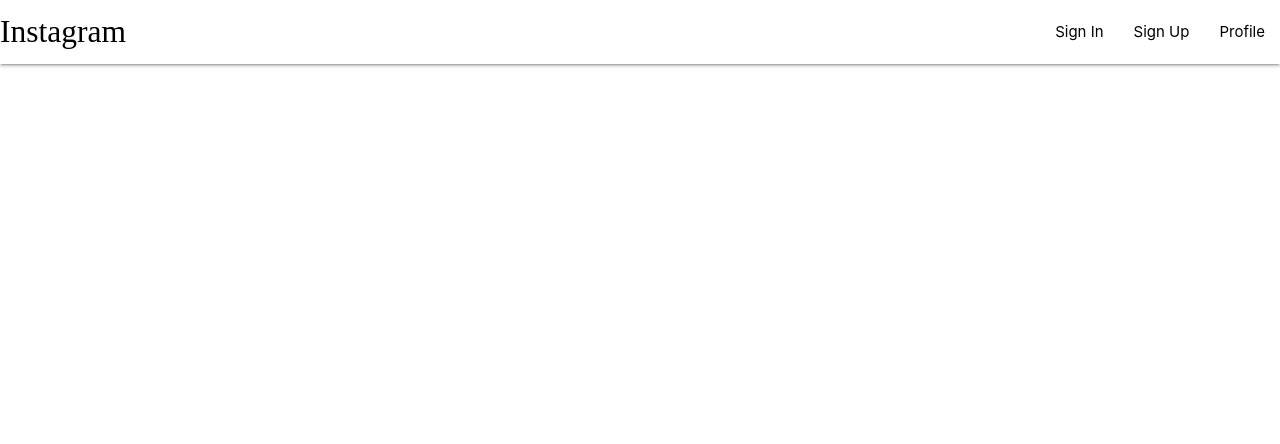
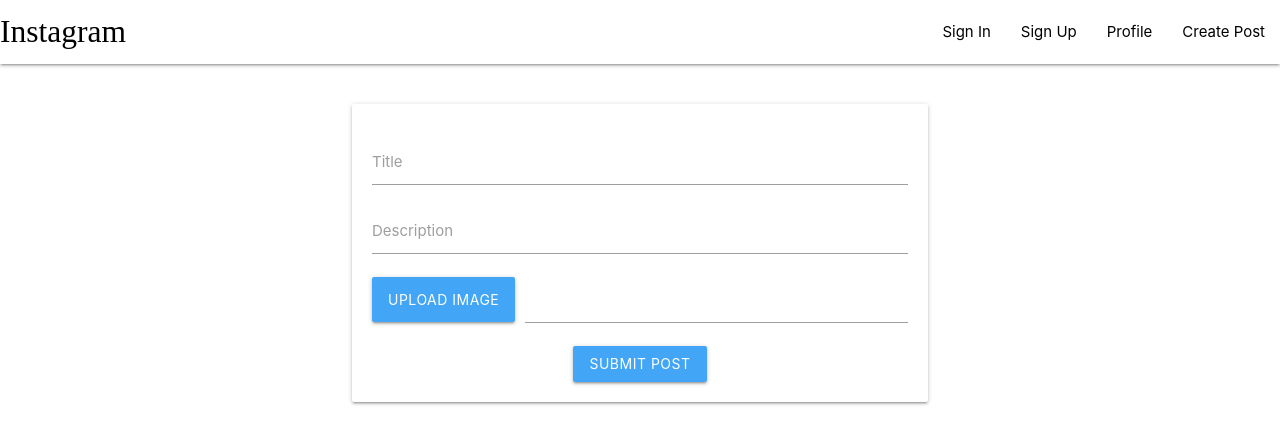
Before and after one commit to varunIIT/Instagram-Clone, a React (Create React App) app in the folder client/: page /create-post in a window 1280 px wide. Shown: the top 444 px of the page. Built offline with nearby package versions, Linux system fonts and the light colour scheme; a web font is replaced by a local one.

Commit message:
create post component

```diff
--- a/client/src/App.css
+++ b/client/src/App.css
@@ -8,21 +8,24 @@ a{
 h2{
     margin:20px auto;
 }
-.btn{
-    margin-top: 10px;
-    margin-bottom: 20px;
-}
 .auth-card{
     width: 400px;
     margin: 40px auto;
     padding: 20px;
     text-align: center;
 }
+.createPost-card{
+  min-width: 400px;
+  width: 45%;
+  margin: 40px auto;
+  padding: 20px;
+  text-align: center;
+}
 .input-field input:focus {
     border-bottom: 1px solid #42a5f5 !important;
     box-shadow: 0 1px 0 0 #42a5f5 !important;
   }
-  .input-field input:focus {
+  .input-field input:focus+label {
     color: #42a5f5 !important;
   }
   #profile-box{
--- a/client/src/App.js
+++ b/client/src/App.js
@@ -6,6 +6,7 @@ import Profile from './components/screens/Profile'
 import SignUp from './components/screens/SignUp'
 import SignIn from './components/screens/SignIn'
 import Home from './components/screens/Home'
+import CreatePost from'./components/screens/CreatePost'
 
 function App() {
   return (
@@ -17,6 +18,7 @@ function App() {
           <Route exact path="/profile"><Profile/></Route>
           <Route exact path="/sign-in"><SignIn/></Route>
           <Route exact path="/sign-up"><SignUp/></Route>
+          <Route exact path="/create-post"><CreatePost/></Route>
         </Switch>
       </Router>
 
--- a/client/src/components/Navbar.js
+++ b/client/src/components/Navbar.js
@@ -8,6 +8,7 @@ const Navbar = () => {
                     <li><Link to="/sign-in">Sign In</Link></li>
                     <li><Link to="/sign-up">Sign Up</Link></li>
                     <li><Link to="/profile">Profile</Link></li>
+                    <li><Link to="/create-post">Create Post</Link></li>
                 </ul>
             </div>
         </nav>
--- /dev/null
+++ b/client/src/components/screens/CreatePost.js
@@ -0,0 +1,28 @@
+const CreatePost = () => {
+    return (
+        <div className="card createPost-card">
+            <div className="input-field">
+                <input id="title" type="text"></input>
+                <label for="title">Title</label>
+            </div>
+
+            <div className="input-field">
+                <input id="body" type="text"></input>
+                <label for="body">Description</label>
+            </div>
+
+            <div className="file-field input-field">
+                <div className="btn  blue lighten-1">
+                    <span>Upload Image</span>
+                    <input type="file"></input>
+                </div>
+                <div className="file-path-wrapper">
+                    <input className="file-path validate" type="text" />
+                </div>
+            </div>
+            <button className="btn waves-effect waves-light  blue lighten-1">Submit Post</button>
+        </div>
+    )
+}
+
+export default CreatePost
--- a/client/src/components/screens/SignIn.js
+++ b/client/src/components/screens/SignIn.js
@@ -3,11 +3,11 @@ const SignIn = () => {
         <div className="signIn-container">
             <div className="card auth-card">
                 <h2>Instagram</h2>
-                <div className="input-field col s6">
+                <div className="input-field">
                     <input id="email" type="email"></input>
                     <label for="email">Email</label>
                 </div>
-                <div className="input-field col s6">
+                <div className="input-field">
                     <input id="password" type="password"></input>
                     <label for="password">Password</label>
                 </div>
--- a/client/src/components/screens/SignUp.js
+++ b/client/src/components/screens/SignUp.js
@@ -3,15 +3,15 @@ const SignUp = () => {
         <div className="signUp-container">
             <div className="card auth-card">
                 <h2>Instagram</h2>
-                <div className="input-field col s6">
+                <div className="input-field">
                     <input id="name" type="text"></input>
                     <label for="name">Name</label>
                 </div>
-                <div className="input-field col s6">
+                <div className="input-field">
                     <input id="email" type="email"></input>
                     <label for="email">Email</label>
                 </div>
-                <div className="input-field col s6">
+                <div className="input-field">
                     <input id="password" type="password"></input>
                     <label for="password">Password</label>
                 </div>
```
